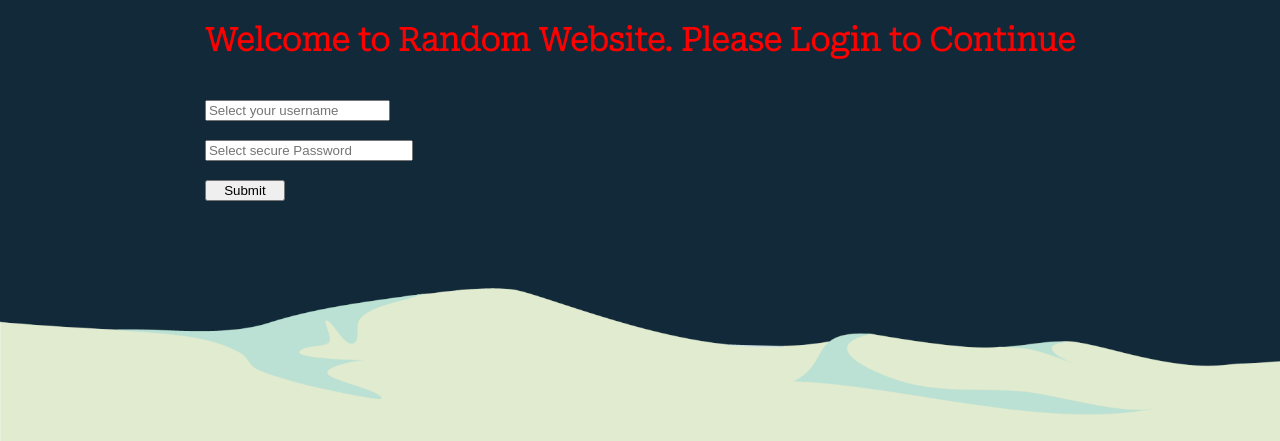
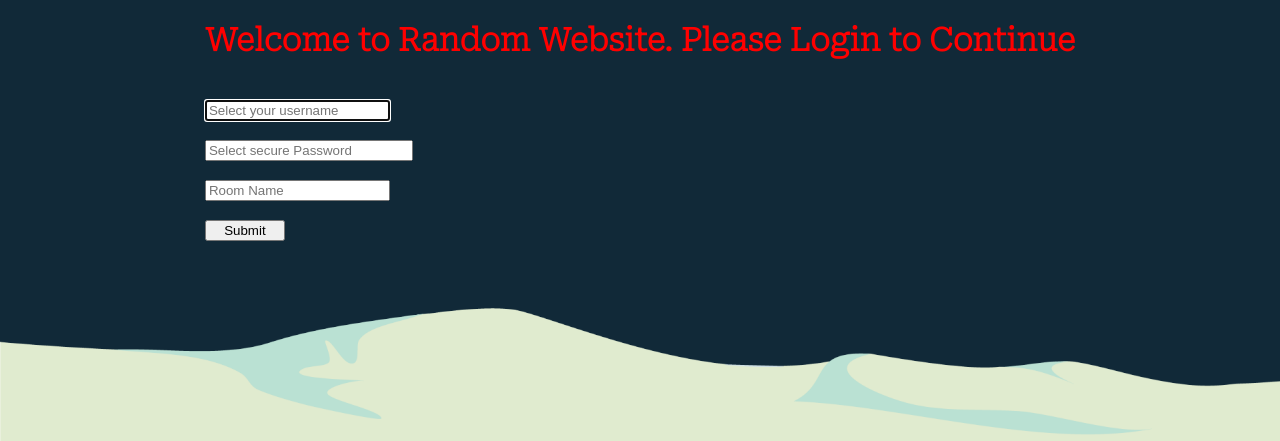
Before and after one commit to kumarAdhikari/simpleloginwithoutdb, a Flask app: template templates/login.html in a window 1280 px wide. Shown: the top 441 px of the page. Run offline with Flask 2, Linux system fonts and the light colour scheme; the template is opened without the code that fills it, so the values that code supplies are empty.

Commit message:
some update one

```diff
--- a/app.py
+++ b/app.py
@@ -1,9 +1,19 @@
-from flask import Flask,redirect,url_for,render_template,request
+from flask import Flask, redirect, url_for, render_template, request, session
+from flask_socketio import SocketIO, join_room,leave_room,emit
+from flask_session import Session
 
 app = Flask(__name__)
+app.debug = True
+app.config['SECRET_KEY'] = 'secret'
+app.config['SESSION_TYPE'] = 'filesystem'
+socketio = SocketIO(app)
 
+Session(app)
+Socketio = SocketIO(app, manage_session=False)
+socketio.init_app(app, cors_allowed_origins="*")
+ep = {"kumar": "python"}
 
-@app.route('/')
+@app.route('/', methods=['POST', 'GET'])
 def homepage():  # put application's code here
     return render_template('index.html')
 
@@ -22,6 +32,7 @@
         username = request.form['username']
         password = request.form['password']
         email = request.form['email']
+        ep[username] = password
     return render_template('register.html', name=firstName, username = username, password = password)
 
 
@@ -31,13 +42,47 @@
         return render_template('login.html')
 
 
-@app.route('/loginpost', methods=['POST', 'GET'])
-def login():
-    if request.method == 'POST':
-        loginusername = request.form['username']
-        loginpassword = request.form['password']
-        return render_template('loginresult.html', loginusername=loginusername, loginpassword=loginpassword)
+@app.route('/chat', methods=['GET', 'POST'])
+def chat():
+    if(request.method=='POST'):
+        username = request.form['username']
+        room = request.form['room']
+        password = request.form['password']
+        #Store the data in session
+        session['username'] = username
+        session['room'] = room
+        if username in ep and ep[username] == password:
+            return render_template('chat.html', session = session)
+        else:
+            return render_template('loginresult.html')
+    else:
+        if(session.get('username') is not None):
+            return render_template('chat.html', session = session)
+        else:
+            return redirect(url_for('index'))
+
+
+@socketio.on('join', namespace='/chat')
+def join(message):
+    room = session.get('room')
+    join_room(room)
+    emit('status', {'msg':  session.get('username') + ' has entered the room.'}, room=room)
+
+
+@socketio.on('text', namespace='/chat')
+def text(message):
+    room = session.get('room')
+    emit('message', {'msg': session.get('username') + ' : ' + message['msg']}, room=room)
+
+
+@socketio.on('left', namespace='/chat')
+def left(message):
+    room = session.get('room')
+    username = session.get('username')
+    leave_room(room)
+    session.clear()
+    emit('status', {'msg': username + ' has left the room.'}, room=room)
 
 
 if __name__ == '__main__':
-    app.run()
+    socketio.run(app, cors_allowed_origins="*")
--- a/templates/login.html
+++ b/templates/login.html
@@ -7,9 +7,10 @@
 </head>
 <body>
     <h1>Welcome to Random Website. Please Login to Continue</h1><br>
-    <form action="/loginpost" method="post">
-        <input type="text" name="username" placeholder="Select your username"><br><br>
-        <input type="password" name="password" placeholder="Select secure Password"><br><br>
+    <form action="/chat" method="post">
+        <input type="text" name="username" placeholder="Select your username" required autofocus><br><br>
+        <input type="password" name="password" placeholder="Select secure Password" required><br><br>
+        <input type="text" id="room" name="room" class="form-control" placeholder="Room Name" required><br><br>
         <input type="submit" value="Submit">
     </form>
 </body>
```
Also changed, not shown: templates/loginresult.html (+3 -6 lines).
